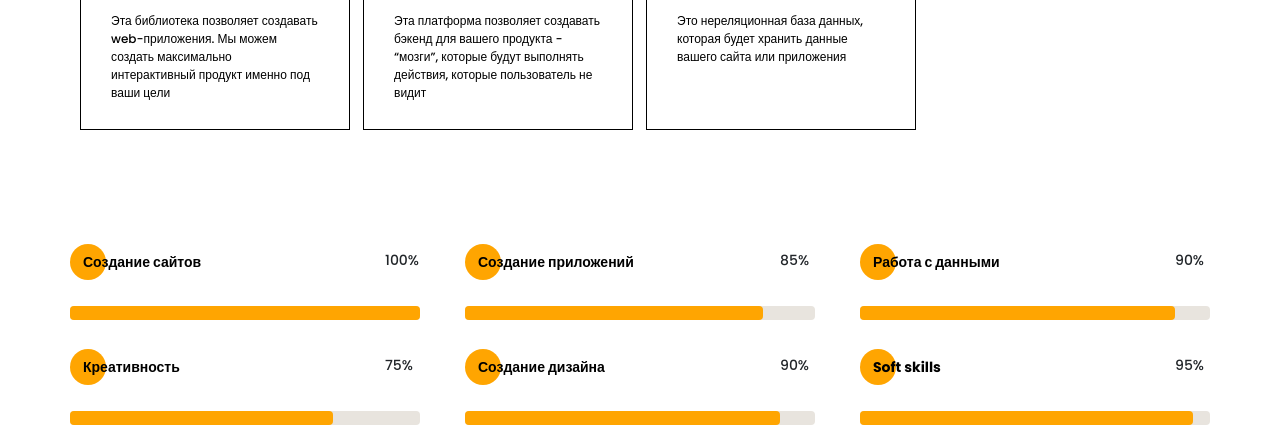
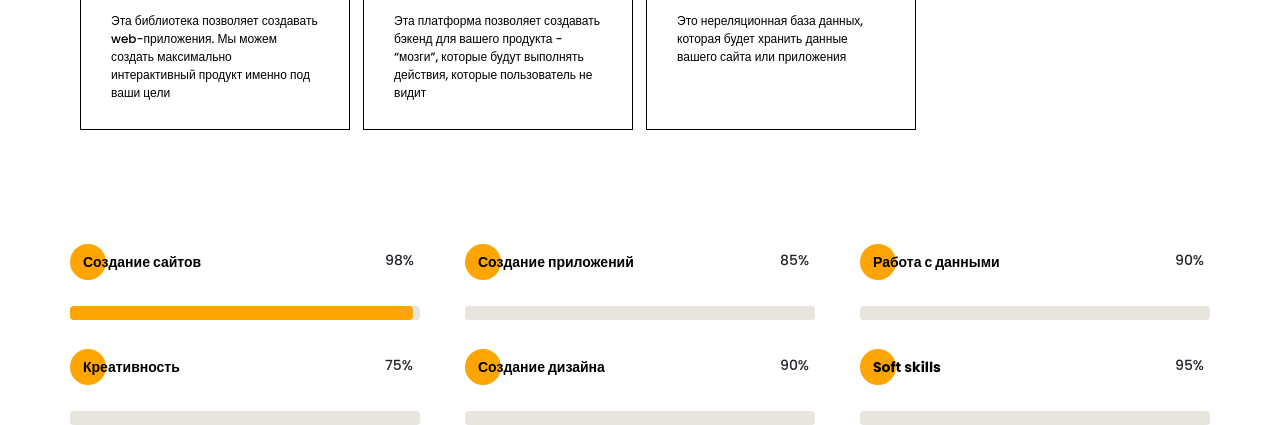
Before and after one commit to AndrDavik/Portfolio, a website: page src/index.html in a window 1280 px wide. Shown: the part 2943-3368 px from the top of the page. Drawn offline with Linux system fonts and the light colour scheme.

Commit message:
finish section resume|

```diff
--- a/src/index.html
+++ b/src/index.html
@@ -314,48 +314,46 @@
                 <div class="skills__ratings">
                     <div class="skills__ratings-item">
                         <div class="title title_fz14 skills__ratings-title">Создание сайтов</div>
-                        <div class="skills__ratings-counter">100%</div>
+                        <div class="skills__ratings-counter">98%</div>
                         <div class="skills__ratings-line">
-                            <span style="width: 100%"></span>
+                            <span></span>
                         </div>
                     </div>
                     <div class="skills__ratings-item">
                         <div class="title title_fz14 skills__ratings-title">Создание приложений</div>
                         <div class="skills__ratings-counter">85%</div>
                         <div class="skills__ratings-line">
-                            <span style="width: 85%"></span>
+                            <span"></span>
                         </div>
                     </div>
                     <div class="skills__ratings-item">
                         <div class="title title_fz14 skills__ratings-title">Работа с данными</div>
                         <div class="skills__ratings-counter">90%</div>
                         <div class="skills__ratings-line">
-                            <span style="width: 90%"></span>
+                            <span"></span>
                         </div>
                     </div>
                     <div class="skills__ratings-item">
                         <div class="title title_fz14 skills__ratings-title">Креативность</div>
                         <div class="skills__ratings-counter">75%</div>
                         <div class="skills__ratings-line">
-                            <span style="width: 75%"></span>
+                            <span"></span>
                         </div>
                     </div>
                     <div class="skills__ratings-item">
                         <div class="title title_fz14 skills__ratings-title">Создание дизайна</div>
                         <div class="skills__ratings-counter">90%</div>
                         <div class="skills__ratings-line">
-                            <span style="width: 90%"></span>
+                            <span"></span>
                         </div>
                     </div>
                     <div class="skills__ratings-item">
                         <div class="title title_fz14 skills__ratings-title">Soft skills</div>
                         <div class="skills__ratings-counter">95%</div>
                         <div class="skills__ratings-line">
-                            <span style="width: 95%"></span>
+                            <span"></span>
                         </div>
                     </div>
-
-
                 </div>
             </div>
         </div>
--- a/src/js/script.js
+++ b/src/js/script.js
@@ -9,3 +9,10 @@ hamburger.addEventListener('click', () => {
 closeElem.addEventListener('click', () => {
     menu.classList.remove('active');
 });
+
+const counters = document.querySelectorAll('.skills__ratings-counter');
+const lines = document.querySelectorAll('.skills__ratings-line span');
+
+counters.forEach( (item, i) => {
+    lines[i].style.width = item.innerHTML;
+});
```
Also changed, not shown: dist/index.html, dist/js/script.js.
